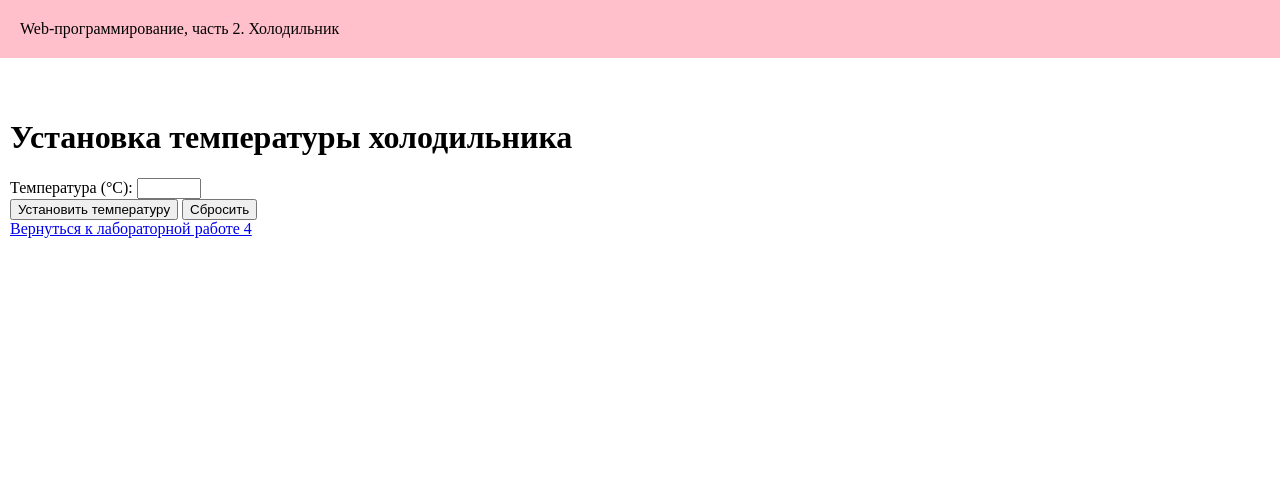
After one commit to Unapologetiic/web-back-labs, a Flask app: page /lab4/fridge-form in a window 1280 px wide. The commit adds this page. Shown: the top 478 px of the page. Run offline with Flask 3, Linux system fonts and the light colour scheme.

Commit message:
Холодильник

```diff
--- a/lab4.py
+++ b/lab4.py
@@ -183,3 +183,33 @@ def login():
 def logout():
     session.pop('login', None)
     return redirect('/lab4/login')
+
+@lab4.route('/lab4/fridge-form')
+def fridge_form():
+    return render_template('lab4/fridge-form.html')
+
+@lab4.route('/lab4/fridge', methods=['POST'])
+def fridge():
+    temperature = request.form.get('temperature')
+
+    if not temperature:
+        return render_template('lab4/fridge.html', error='Ошибка: не задана температура')
+
+    temperature = int(temperature)
+
+
+    if temperature < -12:
+        return render_template('lab4/fridge.html', error='Не удалось установить температуру — слишком низкое значение')
+
+    if temperature > -1:
+        return render_template('lab4/fridge.html', error='Не удалось установить температуру — слишком высокое значение')
+
+    snowflakes = 0
+    if -12 <= temperature <= -9:
+        snowflakes = 3
+    elif -8 <= temperature <= -5:
+        snowflakes = 2
+    elif -4 <= temperature <= -1:
+        snowflakes = 1
+
+    return render_template('lab4/fridge.html', temperature=temperature, snowflakes=snowflakes)
--- /dev/null
+++ b/templates/lab4/fridge-form.html
@@ -0,0 +1,22 @@
+{% extends "base.html" %}
+
+{% block lab %}Холодильник{% endblock %}
+
+{% block main %}
+    <h1>Установка температуры холодильника</h1>
+
+    <form method="post" action="/lab4/fridge">
+        <div>
+            <label for="temperature">Температура (°C):</label>
+            <input type="number" id="temperature" name="temperature" min="-50" max="10" required>
+        </div>
+        <div>
+            <button type="submit">Установить температуру</button>
+            <button type="reset">Сбросить</button>
+        </div>
+    </form>
+
+    <div>
+        <a href="/lab4">Вернуться к лабораторной работе 4</a>
+    </div>
+{% endblock %}
--- a/templates/lab4/lab4.html
+++ b/templates/lab4/lab4.html
@@ -13,6 +13,7 @@
         <li><a href="/lab4/pow-form">Возведение в степень</a></li>
         <li><a href="/lab4/tree">Счетчик деревьев</a></li>
         <li><a href="/lab4/login">Авторизация</a></li>
+        <li><a href="/lab4/fridge-form">Холодильник</a></li>
     </ol>
 
 {% endblock %}
```
Also changed, not shown: templates/lab4/fridge.html (added, +31 -0 lines).
